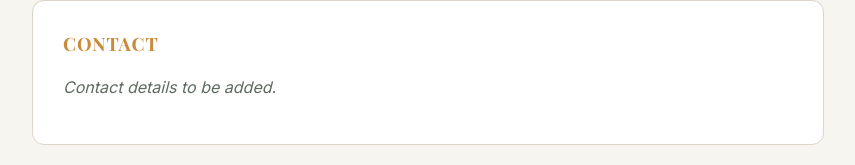
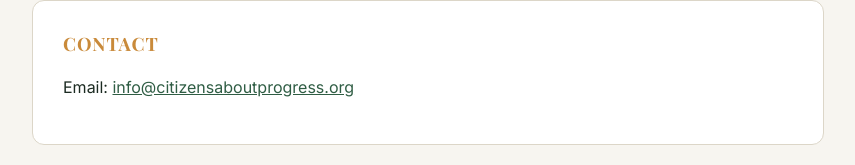
Before and after one commit to paxle1802/citizensaboutprogress.org, a plain HTML site: page index.html in a window 1280 px wide. Shown: the part 521-686 px from the top of the page, without its empty margins (212-1067 px from the left). Drawn offline with nearby package versions, Linux system fonts and the light colour scheme.

Commit message:
feat: add contact email info@citizensaboutprogress.org

```diff
--- a/index.html
+++ b/index.html
@@ -24,7 +24,7 @@
     <div class="meta"><span><strong>EIN</strong> 84-4517299</span><span><strong>Location</strong> Springhill, LA</span><span><strong>Status</strong> 501(c)(3), active</span></div>
   </section>
 
-  <section class="card" id="contact"><h2>Contact</h2><p class="pending">Contact details to be added.</p></section>
+  <section class="card" id="contact"><h2>Contact</h2><p>Email: <a href="mailto:info@citizensaboutprogress.org">info@citizensaboutprogress.org</a></p></section>
 </div></main>
 <footer class="site"><div class="wrap"><p>Citizens About Progress (EIN 84-4517299) &middot; Springhill, LA</p></div></footer>
 </body>
```
